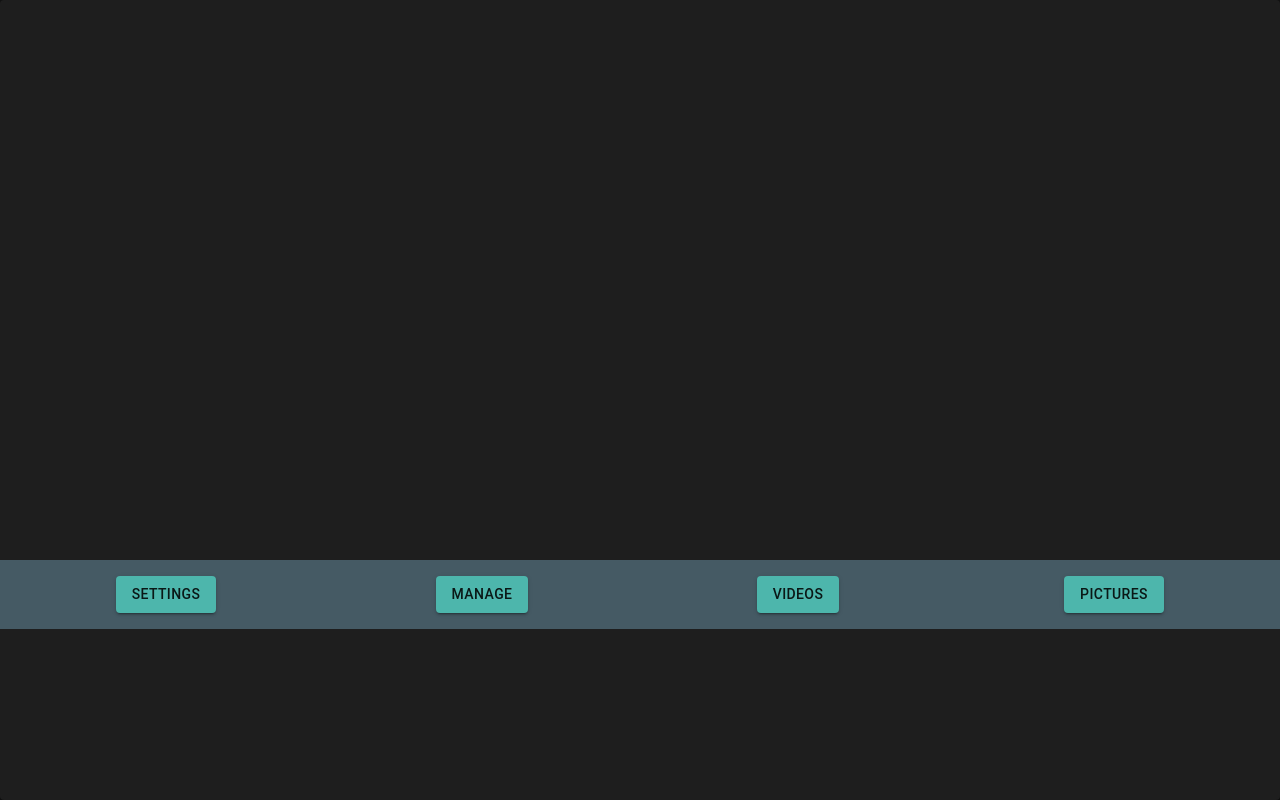
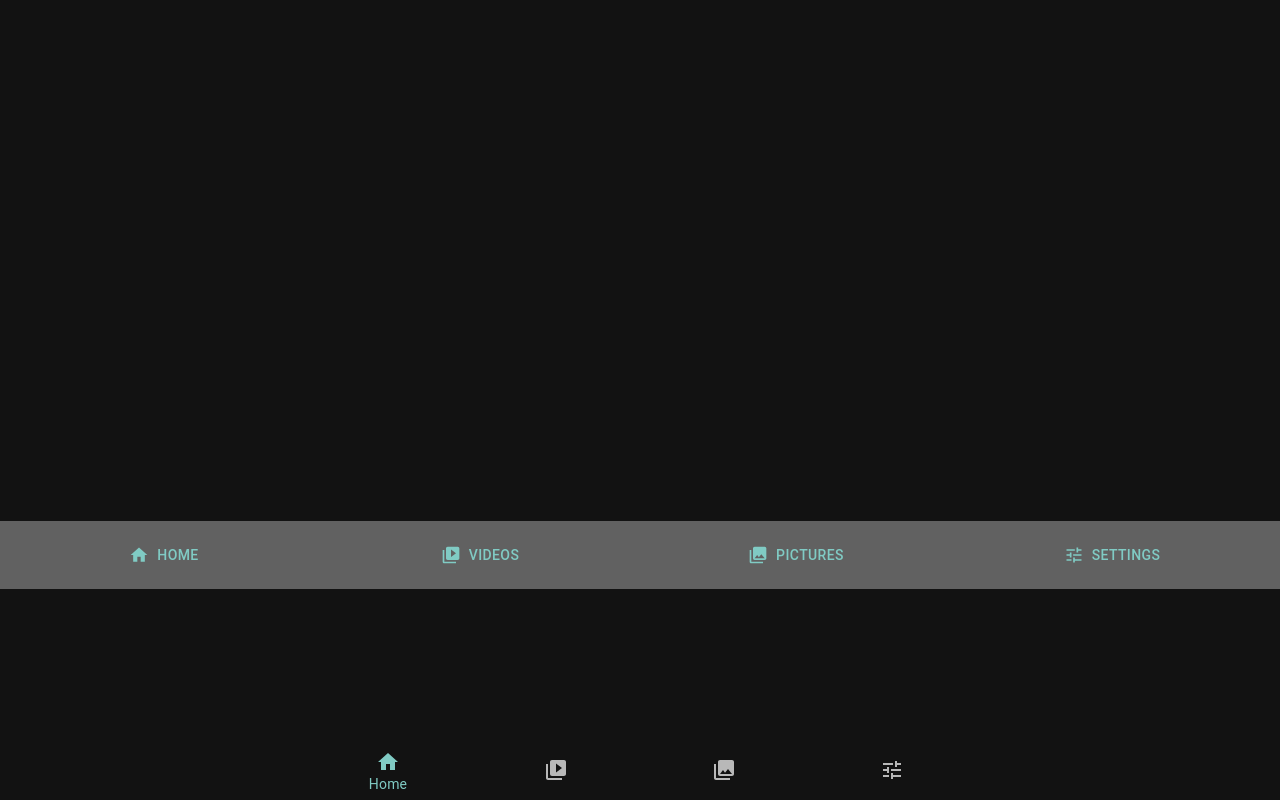
Before and after one commit to Ledragon/VideoPlayer, a React (Vite) app: page /home in a window 1280 px wide. Built offline with nearby package versions, Linux system fonts and the light colour scheme.

Commit message:
Working navigation systems

```diff
--- a/package.json
+++ b/package.json
@@ -14,6 +14,7 @@
   "dependencies": {
     "@emotion/react": "11.10.5",
     "@emotion/styled": "11.10.5",
+    "@mui/icons-material": "5.11.0",
     "@mui/material": "5.10.16",
     "@mui/x-data-grid": "5.17.14",
     "react": "18.2.0",
--- a/src/getTheme.ts
+++ b/src/getTheme.ts
@@ -1,12 +1,19 @@
 import { createTheme, PaletteOptions } from '@mui/material';
-import { blueGrey, deepPurple, lightBlue, teal } from '@mui/material/colors';
+import {
+  blueGrey,
+  deepPurple,
+  grey,
+  lightBlue,
+  teal
+} from '@mui/material/colors';
 
 const darkPalette: PaletteOptions = {
-  primary: { main: teal[300] },
-  grey: blueGrey
+  primary: { main: teal[200] },
+  // grey: blueGrey
 };
 
 const lightPalette: PaletteOptions = {
+  background: { default: grey[100] },
   primary: { main: deepPurple[700] }
 };
 
--- /dev/null
+++ b/src/routes/BottomNavigation.tsx
@@ -0,0 +1,28 @@
+import {
+  BottomNavigation as MuiBottomNavigation,
+  BottomNavigationAction
+} from '@mui/material';
+import { Link as RouterLink } from 'react-router-dom';
+import linksDefinition from './linksDefinition';
+
+const BottomNavigation = (props: { value: string }) => {
+  const { value } = props;
+  return (
+    <MuiBottomNavigation value={value}>
+      {linksDefinition.map((l, i) => {
+        return (
+          <BottomNavigationAction
+            key={i}
+            label={l.label}
+            value={'/' + l.name}
+            icon={l.icon}
+            component={RouterLink}
+            to={'../' + l.name}
+          ></BottomNavigationAction>
+        );
+      })}
+    </MuiBottomNavigation>
+  );
+};
+
+export default BottomNavigation;
--- a/src/routes/Home.tsx
+++ b/src/routes/Home.tsx
@@ -1,17 +1,9 @@
-import HomeButtonsFullScreen from './HomeButtonsFullScreen';
 import HomeButtonsStack from './HomeButtonsStack';
+import linksDefinition from './linksDefinition';
 
-const buttons = [
-  { label: 'Settings', route: '../settings' },
-  { label: 'Manage', route: '../manage' },
-  { label: 'Videos', route: '../videos' },
-  { label: 'Pictures', route: '../pictures' }
-];
-
+const buttons = linksDefinition;
 const Home = () => {
-  return (
-    <HomeButtonsStack buttons={buttons}/>
-  );
+  return <HomeButtonsStack buttons={buttons} />;
 };
 
 export default Home;
--- a/src/routes/HomeButtonsStack.tsx
+++ b/src/routes/HomeButtonsStack.tsx
@@ -1,4 +1,5 @@
 import { Box, Button, Stack } from '@mui/material';
+import { Link as RouterLink } from 'react-router-dom';
 
 const HomeButtonsStack = (props: { buttons: any[] }) => {
   const { buttons } = props;
@@ -38,7 +39,14 @@ const HomeButtonsStack = (props: { buttons: any[] }) => {
               display: 'flex'
             }}
           >
-            <Button variant="contained">{d.label}</Button>
+            <Button
+              sx={{ flexGrow: 1 }}
+              component={RouterLink}
+              to={'../' + d.name}
+              startIcon={d.icon}
+            >
+              {d.label}
+            </Button>
           </Box>
         ))}
       </Stack>
--- /dev/null
+++ b/src/routes/Pictures.tsx
@@ -0,0 +1,7 @@
+import { Box } from '@mui/material';
+
+const Pictures = (props: {  }) => {
+  return <Box sx={{}}>Pictures</Box>;
+};
+
+export default Pictures;
--- /dev/null
+++ b/src/routes/Settings.tsx
@@ -0,0 +1,7 @@
+import { Box } from '@mui/material';
+
+const Settings = (props: {  }) => {
+  return <Box sx={{}}>Settings</Box>;
+};
+
+export default Settings;
--- a/src/routes/Shell.tsx
+++ b/src/routes/Shell.tsx
@@ -1,11 +1,24 @@
-import { Paper } from '@mui/material';
-import { Outlet } from 'react-router-dom';
+import { Box } from '@mui/material';
+import { Outlet, useLocation, useMatch } from 'react-router-dom';
+import BottomNavigation from './BottomNavigation';
 
 const Shell = () => {
+  const location = useLocation();
+  console.log(location);
   return (
-    <Paper sx={{ display: 'flex', flexGrow: 1, height: '100%' }}>
-      <Outlet />
-    </Paper>
+    <Box
+      sx={{
+        display: 'flex',
+        flexGrow: 1,
+        height: '100%',
+        flexDirection: 'column'
+      }}
+    >
+      <Box sx={{ flexGrow: 1, flexDirection: 'column', display: 'flex' }}>
+        <Outlet />
+      </Box>
+      <BottomNavigation value={location.pathname} />
+    </Box>
   );
 };
 
--- /dev/null
+++ b/src/routes/linksDefinition.tsx
@@ -0,0 +1,21 @@
+import VideoLibraryIcon from '@mui/icons-material/VideoLibrary';
+import HomeIcon from '@mui/icons-material/Home';
+import CollectionsIcon from '@mui/icons-material/Collections';
+import TuneIcon from '@mui/icons-material/Tune';
+
+const linksDefinition = [
+  { label: 'Home', icon: <HomeIcon />, name: 'home' },
+  {
+    label: 'Videos',
+    icon: <VideoLibraryIcon />,
+    name: 'videos'
+  },
+  {
+    label: 'Pictures',
+    icon: <CollectionsIcon />,
+    name: 'pictures'
+  },
+  { label: 'Settings', icon: <TuneIcon />, name: 'settings' }
+  // { label: 'Manage', route: '../manage' },
+];
+export default linksDefinition;
--- a/src/routes/router.tsx
+++ b/src/routes/router.tsx
@@ -1,5 +1,7 @@
 import { createBrowserRouter } from 'react-router-dom';
 import Home from './Home';
+import Pictures from './Pictures';
+import Settings from './Settings';
 import Shell from './Shell';
 import VideoList from './VideoList';
 
@@ -10,12 +12,24 @@ const router = createBrowserRouter([
     children: [
       {
         path: '/home',
+        id: 'home',
         element: <Home />,
         index: true
       },
       {
         path: '/videos',
+        id: 'videos',
         element: <VideoList />
+      },
+      {
+        path: '/settings',
+        id: 'settings',
+        element: <Settings />
+      },
+      {
+        path: '/pictures',
+        id: 'pictures',
+        element: <Pictures />
       }
     ]
   }
```
Also changed, not shown: 1 other file (tests, documents, lock files or other folders).
